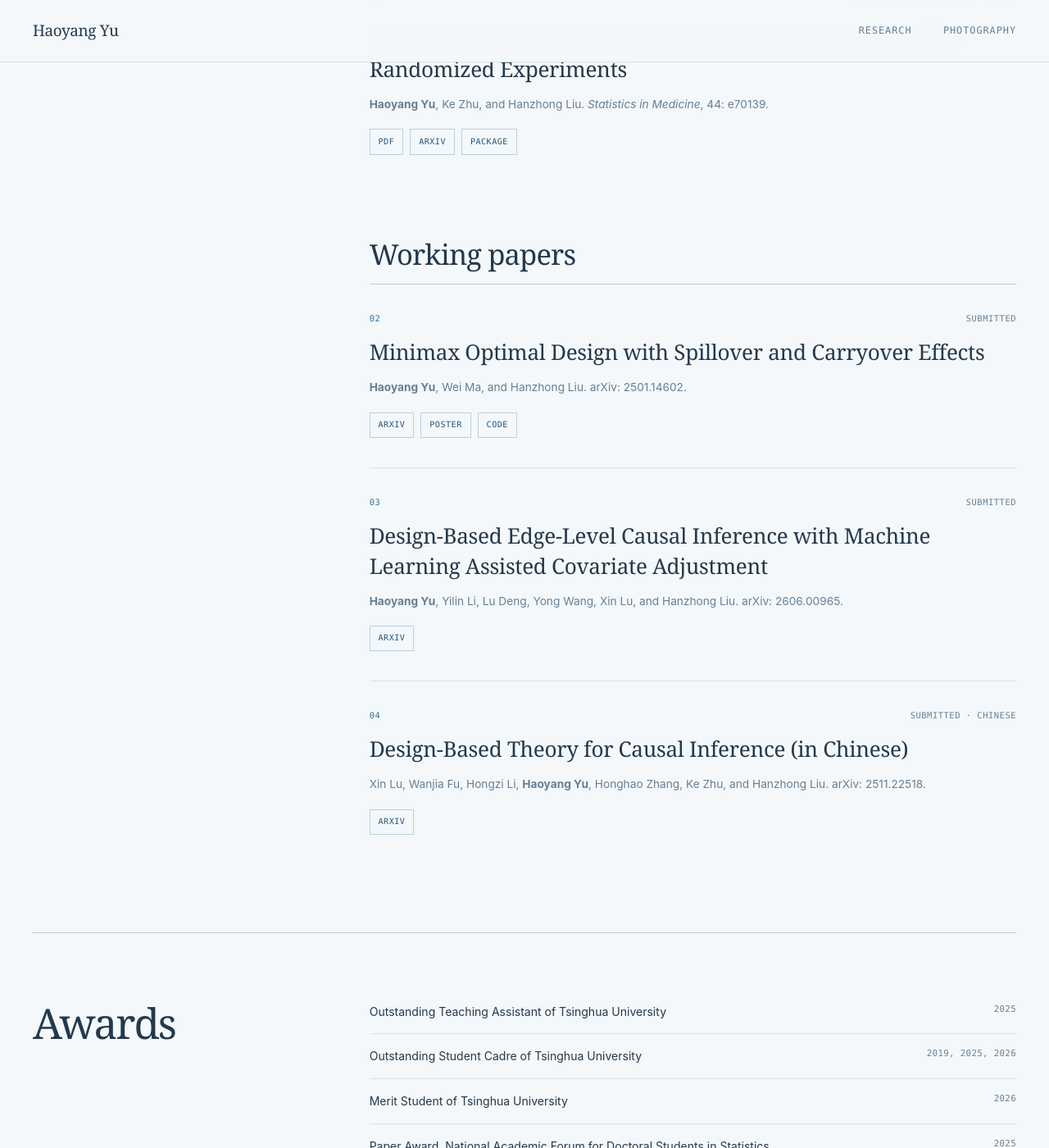
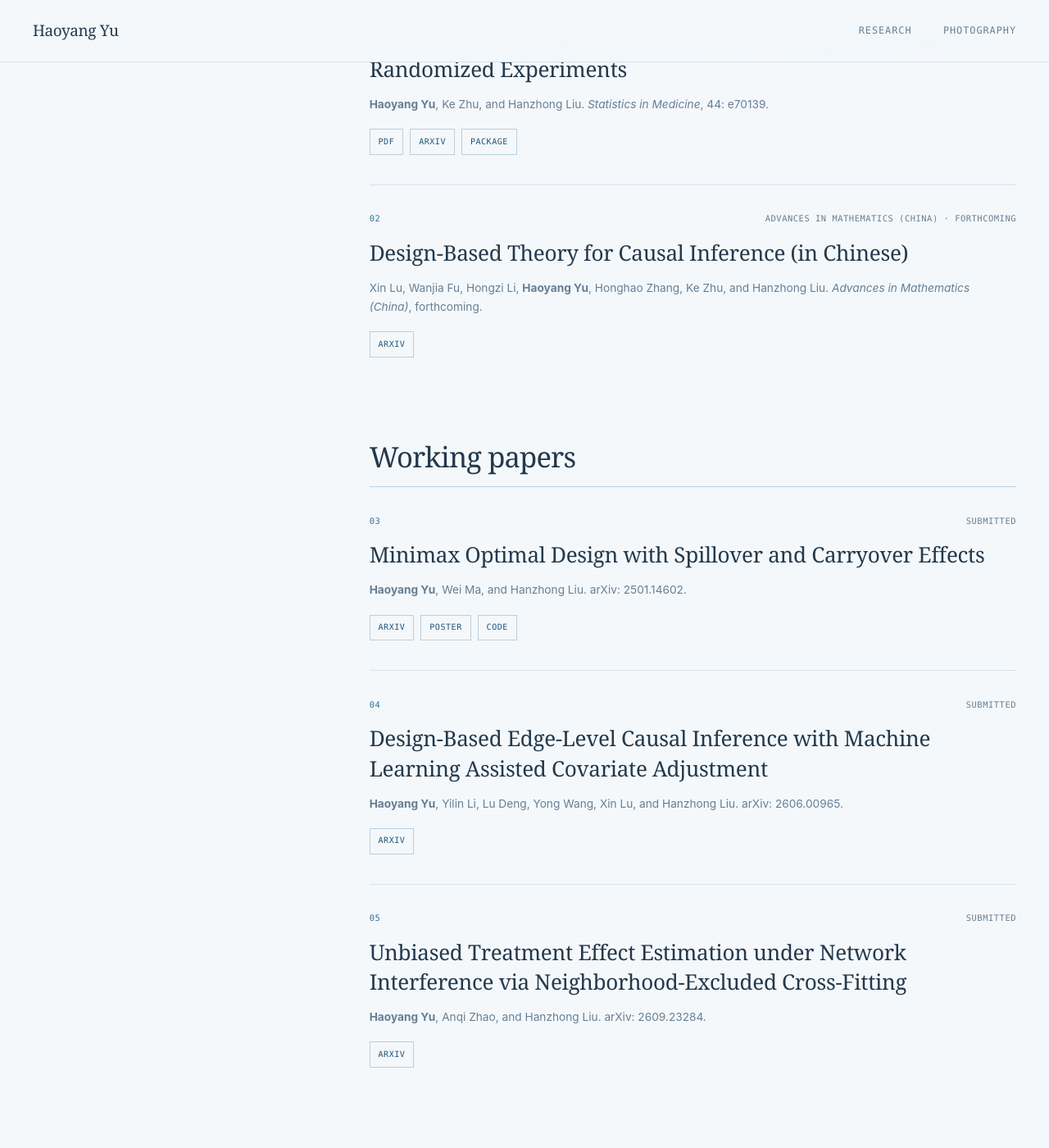
Before and after one commit to yu-hao-yang/yu-hao-yang.github.io, a Jekyll site: the page built from _pages/about.md, in a window 1280 px wide and 1400 px high, scrolled down 1290 px. Shown: the whole window at 82% size. Built offline with Jekyll 4.4.1, drawn with Linux system fonts in a browser that asks for light colours.

Commit message:
Update publications with accepted paper

```diff
--- a/_pages/about.md
+++ b/_pages/about.md
@@ -94,6 +94,17 @@ redirect_from:
               <a href="https://github.com/yu-hao-yang/CausalBootstrap">Package</a>
             </div>
           </article>
+          <article class="work-entry">
+            <div class="work-entry__meta">
+              <span>02</span>
+              <span>Advances in Mathematics (China) · Forthcoming</span>
+            </div>
+            <h4><a href="https://arxiv.org/abs/2511.22518">Design-Based Theory for Causal Inference (in Chinese)</a></h4>
+            <p>Xin Lu, Wanjia Fu, Hongzi Li, <strong>Haoyang Yu</strong>, Honghao Zhang, Ke Zhu, and Hanzhong Liu. <em>Advances in Mathematics (China)</em>, forthcoming.</p>
+            <div class="work-links">
+              <a href="https://arxiv.org/abs/2511.22518">arXiv</a>
+            </div>
+          </article>
         </div>
       </section>
 
@@ -128,13 +139,13 @@ redirect_from:
           </article>
           <article class="work-entry">
             <div class="work-entry__meta">
-              <span>04</span>
-              <span>Submitted · Chinese</span>
+              <span>05</span>
+              <span>Submitted</span>
             </div>
-            <h4><a href="https://arxiv.org/abs/2511.22518">Design-Based Theory for Causal Inference (in Chinese)</a></h4>
-            <p>Xin Lu, Wanjia Fu, Hongzi Li, <strong>Haoyang Yu</strong>, Honghao Zhang, Ke Zhu, and Hanzhong Liu. arXiv: 2511.22518.</p>
+            <h4><a href="https://arxiv.org/abs/2609.23284">Unbiased Treatment Effect Estimation under Network Interference via Neighborhood-Excluded Cross-Fitting</a></h4>
+            <p><strong>Haoyang Yu</strong>, Anqi Zhao, and Hanzhong Liu. arXiv: 2609.23284.</p>
             <div class="work-links">
-              <a href="https://arxiv.org/abs/2511.22518">arXiv</a>
+              <a href="https://arxiv.org/abs/2609.23284">arXiv</a>
             </div>
           </article>
         </div>
```
Also changed, not shown: other parts of _pages/about.md (+2 -2 lines), _pages/research.md (+18 -7 lines), 1 other file.
